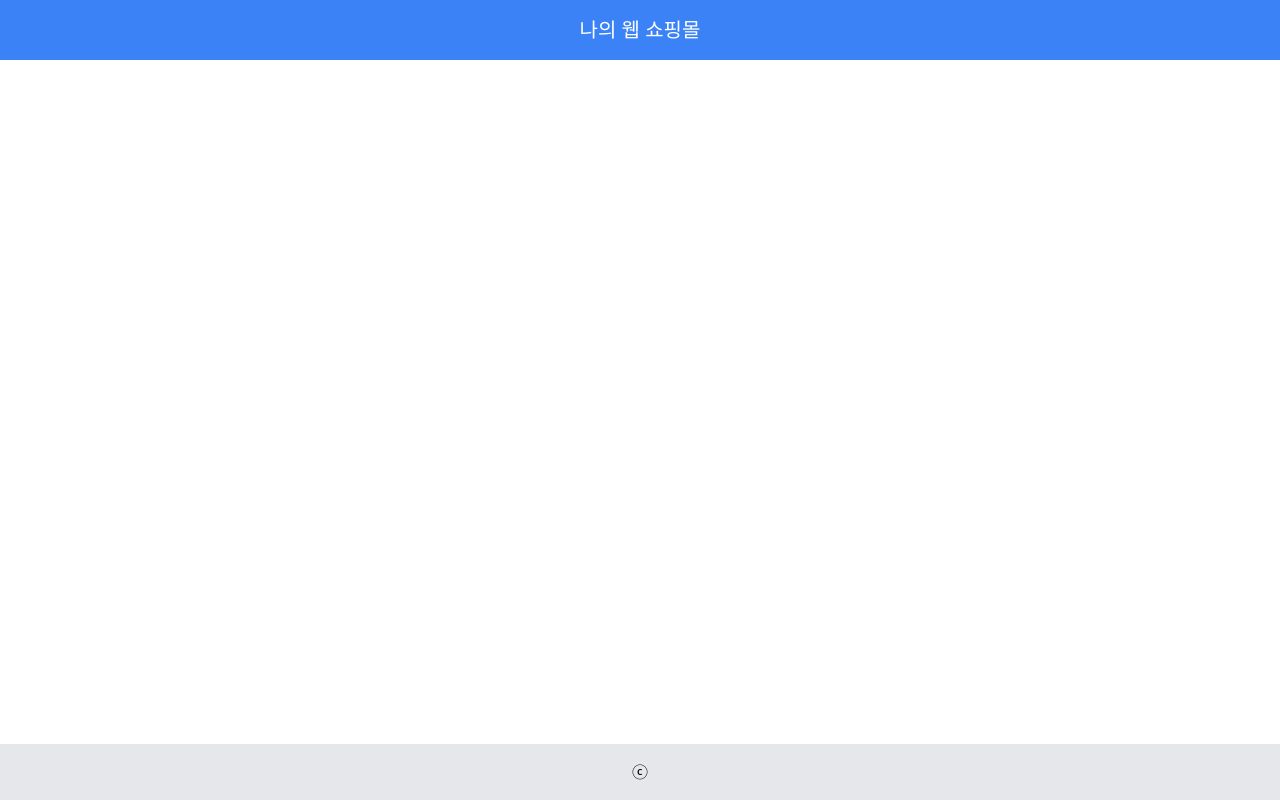
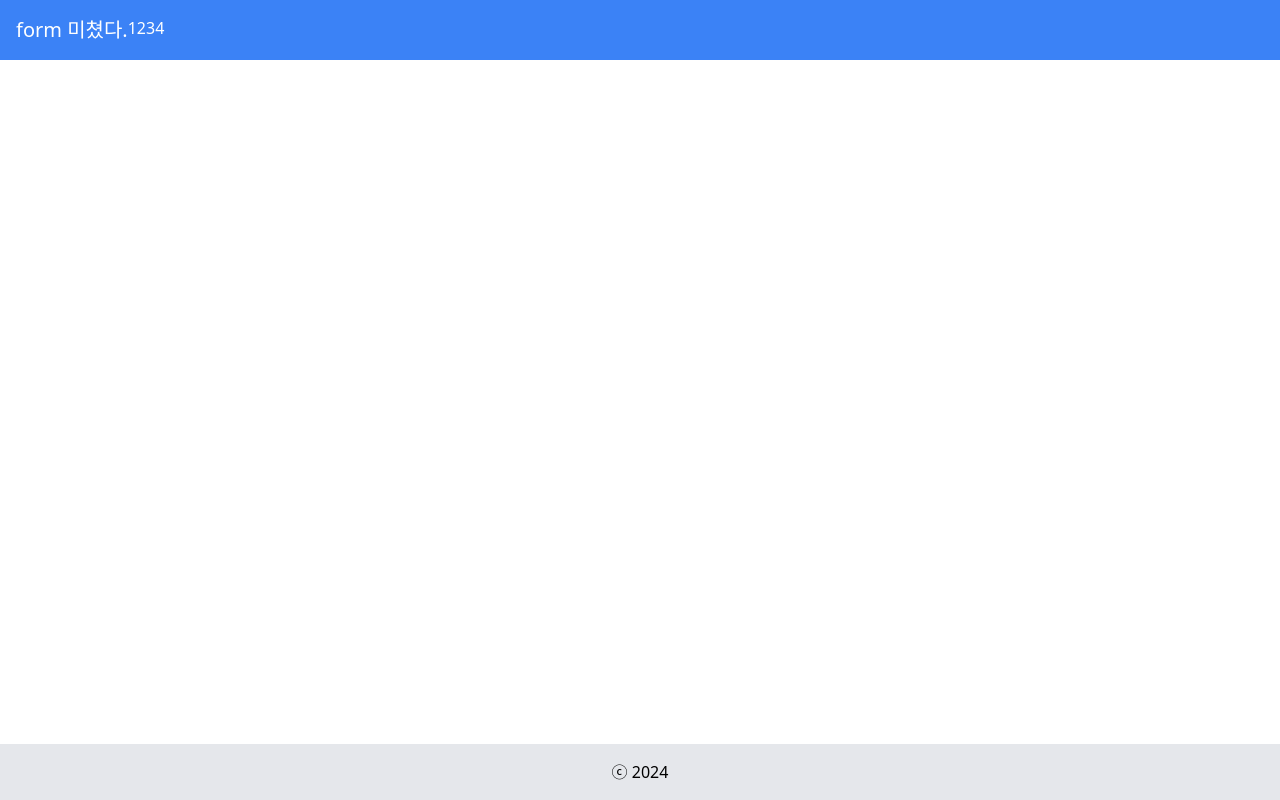
Before and after one commit to KDT-IaaS-Class-One-Group/KDT-IaaS-4team-ERP, a Next.js app: page / in a window 1280 px wide. Built offline with nearby package versions, Linux system fonts and the light colour scheme.

Commit message:
feat: 컴포넌트 레이아웃 제작

```diff
--- a/app/components/Footer.tsx
+++ b/app/components/Footer.tsx
@@ -1,7 +1,7 @@
 export default function Header() {
   return (
     <footer className='bg-gray-200 text-center p-4 mt-8'>
-      <p>ⓒ</p>
+      <p>ⓒ 2024</p>
     </footer>
   );
 }
--- a/app/components/Header.tsx
+++ b/app/components/Header.tsx
@@ -1,7 +1,15 @@
 export default function Header() {
   return (
-    <header className='bg-blue-500 text-white text-center p-4'>
-      <h1 className='text-xl'>나의 웹 쇼핑몰</h1>
+    <header className='flex bg-blue-500 text-white p-4'>
+      <h1 className='text-xl'>form 미쳤다.</h1>
+      <nav>
+        <ul className='flex justify-between'>
+          <li>1</li>
+          <li>2</li>
+          <li>3</li>
+          <li>4</li>
+        </ul>
+      </nav>
     </header>
   );
 }
```
